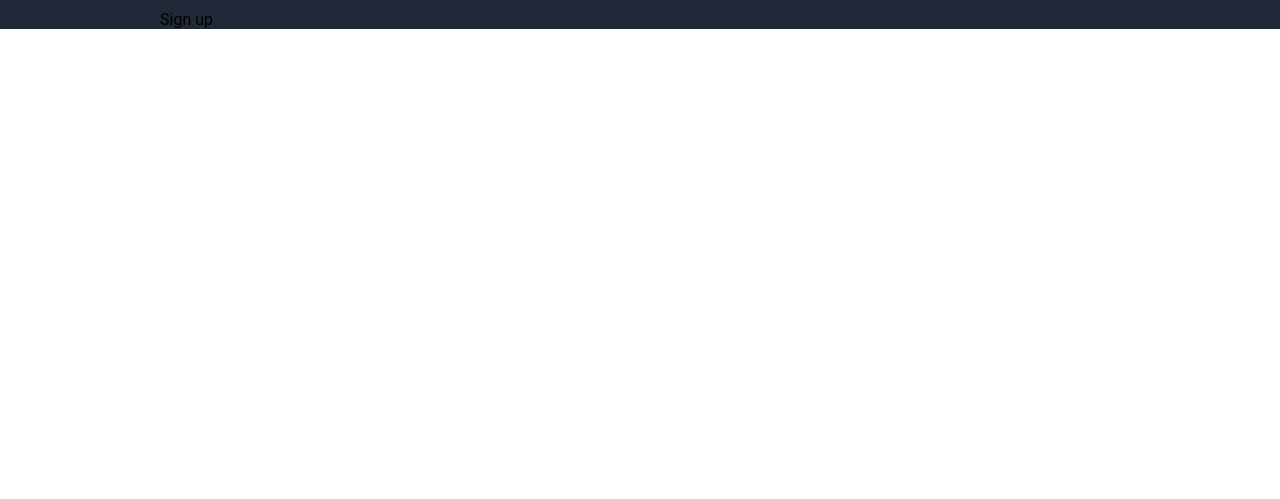
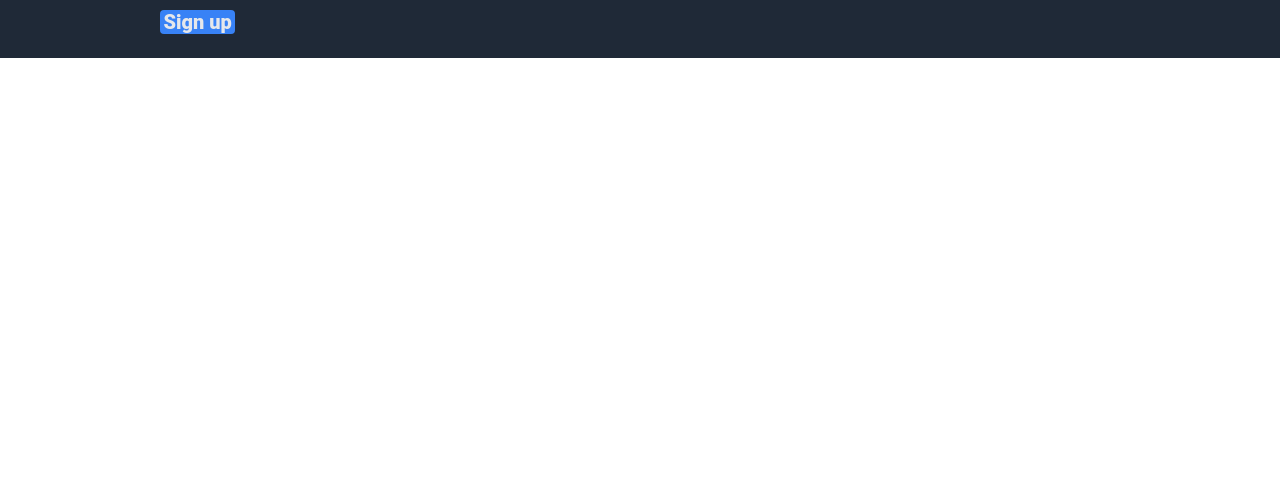
Before and after one commit to panskdev/landing_page_project, a plain HTML site: page index.html in a window 1280 px wide. Shown: the part 301-800 px from the top of the page. Drawn offline with Linux system fonts and the light colour scheme.

Commit message:
Added Sign up button

```diff
--- a/index.html
+++ b/index.html
@@ -25,9 +25,9 @@
 						<p class="big">This website is awesome</p>
 
 						<p class="small">This website has some subtext that goes here and it's probably supposed to persuade users to sign up</p>
-						<div class="sign_up button">
-							Sign up
-						</div>
+						<a class="sign_up_link" href=""> <div class="sign_up_button">
+						Sign up
+						</div></a>
 					</div>
 
 					<div class="image_placeholder">
--- a/styles.css
+++ b/styles.css
@@ -69,6 +69,10 @@ body {
 	max-width: 50%;
 }
 
+.sign_up_button {
+	max-width: 12%;
+}
+
 /* Links and Lists */
 a {
 	text-decoration: none;
@@ -109,3 +113,21 @@ h2 {
 	font-size: 18px;
 	color: #E5E7EB;
 }
+
+.sign_up_button {
+	background-color: #3882f6;
+	font-size: 20px;
+	border-radius: 4px;
+	text-align: center;
+	color:#E5E7EB;
+	font-weight: 800;
+}
+
+.sign_up_button:link, .sign_up_button:visited {
+	color:#E5E7EB;
+}
+
+.sign_up_button:active, .sign_up_button:hover {
+	background-color: #0f59d8;
+	color:#E5E7EB;
+}
```
